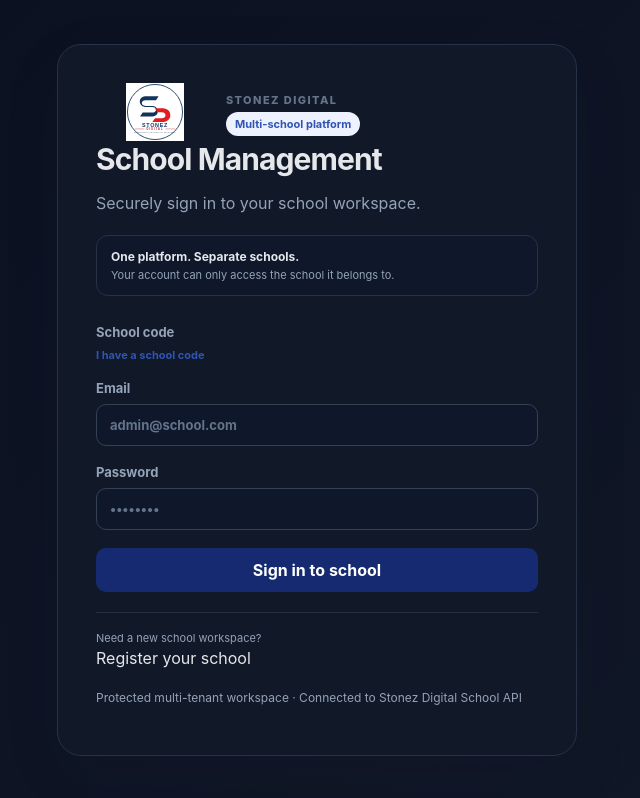
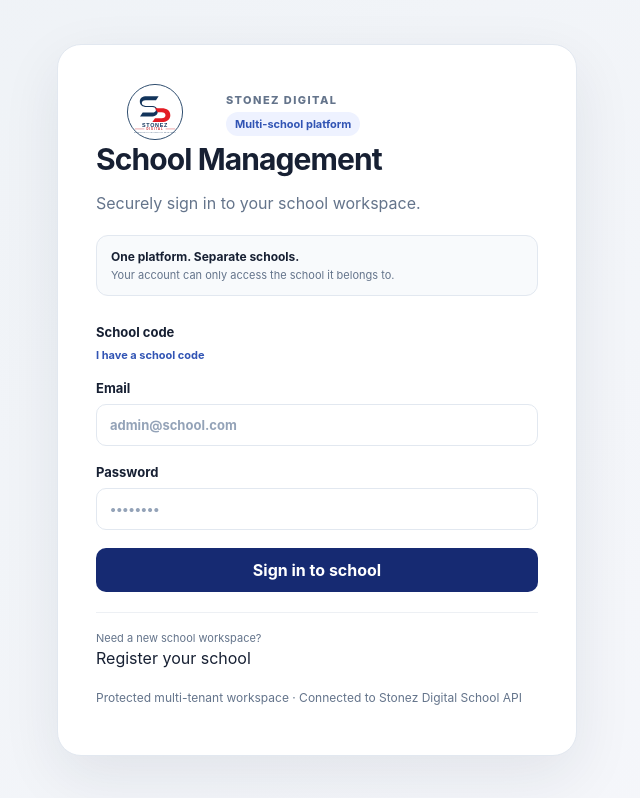
Before and after one commit to Stonez-Digital/user-management-app, a Next.js app in the folder frontend/: page / in a window 1280 px wide. Shown: the whole page, without its empty margins (323-963 px from the left). Built offline with nearby package versions, Linux system fonts and the light colour scheme.

Commit message:
fix: implement effective light and dark theme system

```diff
--- a/frontend/app/globals.css
+++ b/frontend/app/globals.css
@@ -84,22 +84,142 @@ td strong,td small{display:block}td small{font-size:11px;color:#94a3b8;margin-to
 @media (max-width:560px){.content,.standalone{padding:16px}.sidebar{width:58px;padding:16px 7px}.sidebar .logo{padding-bottom:20px}.sidebar nav{gap:3px}.sidebar nav a{padding:10px 5px}.content,.standalone{margin-left:58px}.stats{grid-template-columns:1fr 1fr;gap:10px}.stat{padding:15px}.stat strong{font-size:26px}.grid-2{gap:0}.panel{margin-bottom:12px}.auth-card,.auth-card-wide{width:calc(100% - 20px);padding:22px}.auth-logo{width:100px;height:50px}.auth-card h1,.topbar h1{font-size:25px}.form{gap:15px;margin-top:22px}.form input,.form-grid input,.form-grid select{min-height:46px}.toolbar{display:grid;grid-template-columns:1fr}.toolbar input{width:100%}.inline-form{display:grid;grid-template-columns:1fr}.inline-form input,.inline-form select,.inline-form button{width:100%;min-height:44px}}
 @media (max-width:380px){.content,.standalone{padding:12px}.sidebar{width:52px;padding-left:5px;padding-right:5px}.content,.standalone{margin-left:52px}.stats{grid-template-columns:1fr}.auth-card,.auth-card-wide{width:calc(100% - 16px);padding:18px}}
 
-/* Platform dark mode */
-:root{color-scheme:dark}
-body{background:#0b1020;color:#e5e7eb}
-.auth-shell{background:linear-gradient(135deg,#0b1020,#111827)}
-.auth-card,.stat,.panel,.status{background:#111827;border-color:#273247;color:#e5e7eb}
-.muted,.stat span,.stat small,.panel-head p,.form label,.hint,.logo small,.mini-user small,.tenant-note span,.auth-footer span,.auth-footer strong,.school-code-card small,.school-code-card span,.tenant-cards span,.tenant-cards small{color:#94a3b8}
-.form input,.toolbar input,.form-grid input,.form-grid select,.inline-form input,.inline-form select,.search-inline{background:#0f172a;color:#e5e7eb;border-color:#334155}
-.form input::placeholder,.toolbar input::placeholder,.search-inline::placeholder{color:#64748b}
-.form input:focus,.toolbar input:focus,.form-grid input:focus,.inline-form input:focus,.form-grid select:focus,.inline-form select:focus,.search-inline:focus{border-color:#6b82d6;box-shadow:0 0 0 3px #6b82d633}
-.error{background:#3a1720;color:#fecdd3;border-color:#7f1d2d}
-.status{color:#cbd5e1}
-table th{color:#94a3b8}th,td{border-bottom-color:#263142}td small{color:#64748b}
-.role-list div{border-bottom-color:#263142}
-.module,.school-code-card,.tenant-cards>div{border-color:#273247;background:#111827}
-.nested-list{background:#0f172a}.nested-item{background:#1e293b;color:#cbd5e1}
-.tenant-note{background:#0f172a;border-color:#273247}
-.auth-footer{border-top-color:#263142}
-.school-code-card strong,.tenant-cards strong{color:#f8fafc}
-@media (prefers-reduced-motion:reduce){*,*::before,*::after{scroll-behavior:auto!important;transition:none!important;animation:none!important}}
+
+/* Theme system: Stonez red / blue / white / grey */
+:root {
+  color-scheme: light;
+  --page-bg: #f6f7fb;
+  --surface: #ffffff;
+  --surface-muted: #f8fafc;
+  --surface-soft: #eef2f6;
+  --border: #e2e8f0;
+  --border-soft: #edf0f4;
+  --text: #172033;
+  --text-muted: #64748b;
+  --text-soft: #94a3b8;
+  --primary: #162a72;
+  --primary-hover: #1e3a8a;
+  --primary-soft: #eef2ff;
+  --primary-text: #3154b4;
+  --danger-bg: #fff1f2;
+  --danger-border: #fecdd3;
+  --danger-text: #b42318;
+  --success-bg: #ecfdf3;
+  --success-text: #027a48;
+  --sidebar-bg: #101a35;
+  --sidebar-text: #dce4ff;
+  --sidebar-muted: #aeb9d8;
+  --input-bg: #ffffff;
+  --shadow: #1d274015;
+}
+html[data-theme="dark"] {
+  color-scheme: dark;
+  --page-bg: #0b1020;
+  --surface: #151c2b;
+  --surface-muted: #101827;
+  --surface-soft: #1b2434;
+  --border: #344055;
+  --border-soft: #2a3445;
+  --text: #f8fafc;
+  --text-muted: #b7c1d1;
+  --text-soft: #8996aa;
+  --primary: #3f5fc7;
+  --primary-hover: #5271dc;
+  --primary-soft: #202b4a;
+  --primary-text: #91a7ff;
+  --danger-bg: #3a1720;
+  --danger-border: #7f1d2d;
+  --danger-text: #fecdd3;
+  --success-bg: #123525;
+  --success-text: #86efac;
+  --sidebar-bg: #0b1224;
+  --sidebar-text: #e5ecff;
+  --sidebar-muted: #aebbd6;
+  --input-bg: #0d1524;
+  --shadow: #00000055;
+}
+html, body { background: var(--page-bg); color: var(--text); }
+body { transition: background-color .18s ease, color .18s ease; }
+.auth-shell { background: linear-gradient(135deg, var(--surface-soft), var(--page-bg)); }
+.auth-card, .stat, .panel, .status {
+  background: var(--surface);
+  border-color: var(--border);
+  color: var(--text);
+  box-shadow: 0 20px 60px var(--shadow);
+}
+.muted, .stat span, .stat small, .panel-head p, .hint,
+.logo small, .mini-user small, .tenant-note span, .auth-footer span,
+.auth-footer strong, .school-code-card small, .school-code-card span,
+.tenant-cards span, .tenant-cards small { color: var(--text-muted); }
+.form input, .toolbar input, .form-grid input, .form-grid select,
+.inline-form input, .inline-form select, .search-inline {
+  background: var(--input-bg);
+  color: var(--text);
+  border-color: var(--border);
+}
+.form input::placeholder, .toolbar input::placeholder, .search-inline::placeholder { color: var(--text-soft); }
+.form input:focus, .toolbar input:focus, .form-grid input:focus,
+.inline-form input:focus, .form-grid select:focus,
+.inline-form select:focus, .search-inline:focus {
+  border-color: var(--primary-text);
+  box-shadow: 0 0 0 3px color-mix(in srgb, var(--primary-text) 18%, transparent);
+}
+button { background: var(--primary); color: #fff; }
+button:hover:not(:disabled) { background: var(--primary-hover); }
+.error { background: var(--danger-bg); color: var(--danger-text); border-color: var(--danger-border); }
+.status { color: var(--text-muted); }
+table th { color: var(--text-muted); }
+th, td { border-bottom-color: var(--border-soft); }
+td small { color: var(--text-soft); }
+.role-list div { border-bottom-color: var(--border-soft); }
+.pill { background: var(--primary-soft); color: var(--primary-text); }
+.pill.active { background: var(--success-bg); color: var(--success-text); }
+.pill.inactive, .pill.withdrawn { background: var(--danger-bg); color: var(--danger-text); }
+.pill.graduated { background: var(--primary-soft); color: var(--primary-text); }
+.module, .school-code-card, .tenant-cards>div {
+  border-color: var(--border);
+  background: var(--surface);
+  color: var(--text);
+}
+.module-icon { background: var(--primary-soft); color: var(--primary-text); }
+.module p { color: var(--text-muted); }
+.module>span { color: var(--primary-text); }
+.nested-list { background: var(--surface-muted); color: var(--text); }
+.nested-item { background: var(--surface-soft); color: var(--text-muted); }
+.tenant-note { background: var(--surface-muted); border-color: var(--border); }
+.tenant-badge { color: var(--primary-text); background: var(--primary-soft); }
+.tenant-next { background: var(--primary-soft); }
+.tenant-next strong { color: var(--primary-text); }
+.tenant-next span { color: var(--text-muted); }
+.panel-head>a, .back, .link-button { color: var(--primary-text); }
+.auth-footer { border-top-color: var(--border-soft); }
+.school-code-card strong, .tenant-cards strong { color: var(--text); }
+.sidebar { background: var(--sidebar-bg); color: var(--sidebar-text); }
+.sidebar nav a { color: var(--sidebar-muted); }
+.sidebar nav a:hover, .sidebar nav a.active { background: #ffffff18; color: #fff; }
+.sidebar-bottom { border-top-color: #ffffff18; }
+.avatar { background: #334477; }
+.logo>span { background-color: #fff; }
+.ghost { background: transparent; color: #cbd5e1; border-color: #ffffff30; }
+.theme-toggle {
+  position: fixed;
+  top: 16px;
+  right: 16px;
+  z-index: 100;
+  display: inline-flex;
+  align-items: center;
+  justify-content: center;
+  min-height: 40px;
+  padding: 9px 12px;
+  border: 1px solid var(--border);
+  border-radius: 999px;
+  background: var(--surface);
+  color: var(--text);
+  box-shadow: 0 8px 24px var(--shadow);
+  font-size: 12px;
+  font-weight: 800;
+}
+.theme-toggle:hover { background: var(--surface-soft); color: var(--text); }
+@media (max-width: 700px) {
+  .theme-toggle { top: 10px; right: 10px; min-height: 38px; padding: 8px 10px; }
+}
```
